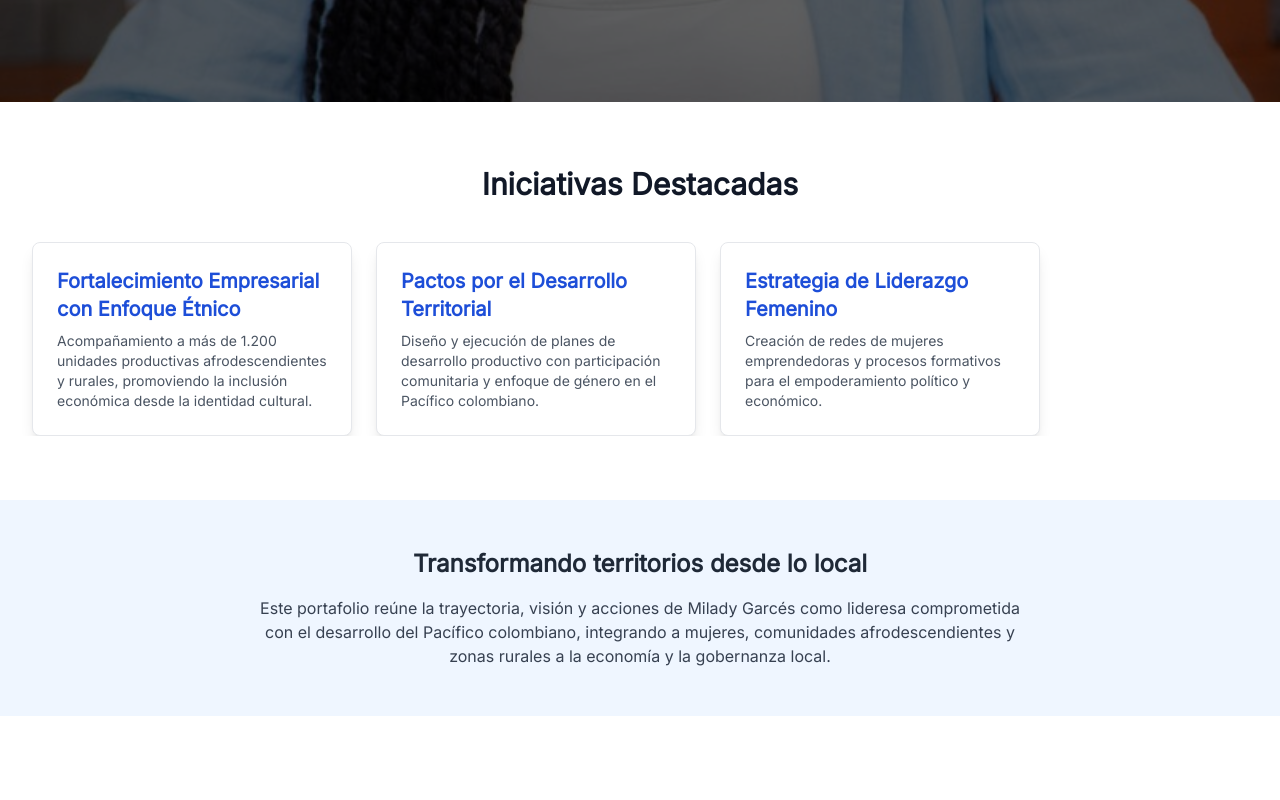
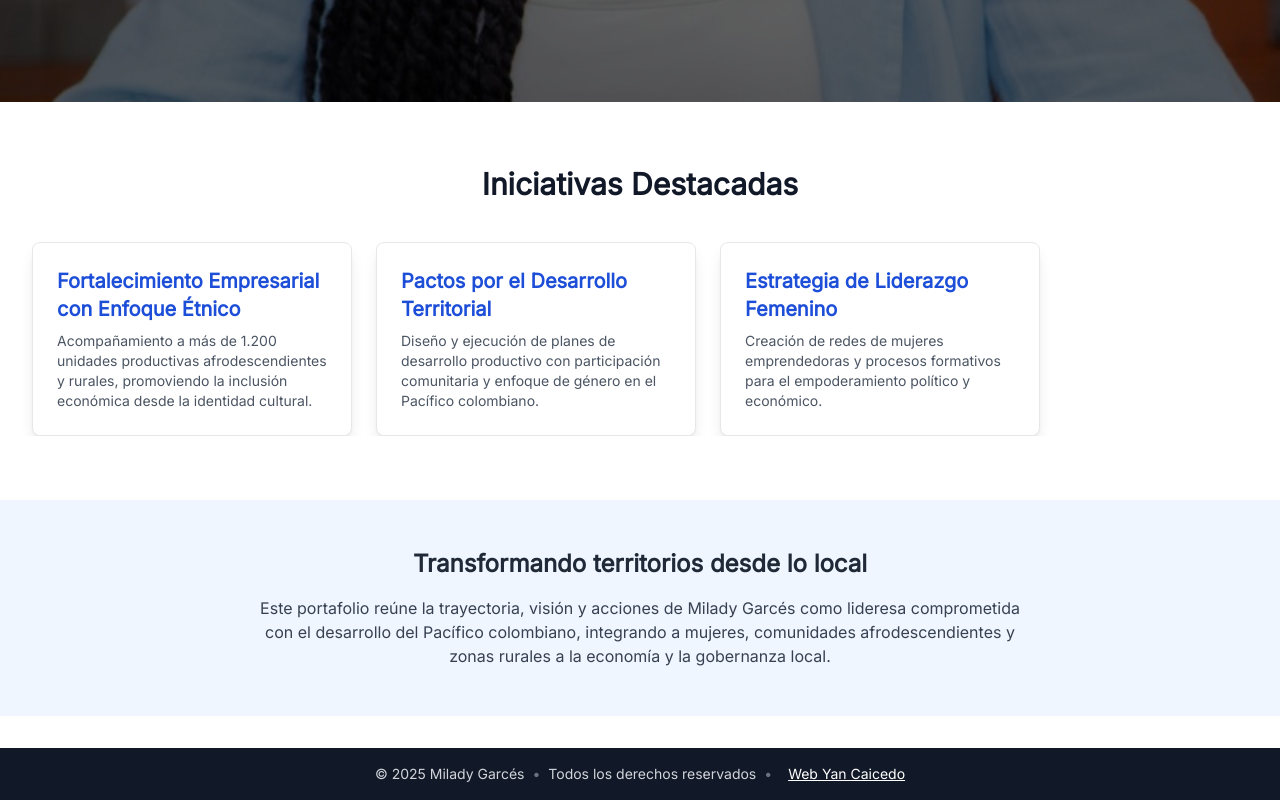
Before and after one commit to Yacaicedo6/Milady-Garces, a React (Vite) app: page /Milady-Garces/Home in a window 1280 px wide. Shown: the part 679-1479 px from the top of the page. Before the commit the page ends 1395 px from the top, so only its background shows below. Built offline with nearby package versions, Linux system fonts and the light colour scheme.

Commit message:
Update Home.jsx
Co-Authored-By: Yan <95263067+yacaicedo6@users.noreply.github.com>

```diff
--- a/src/components/Home.jsx
+++ b/src/components/Home.jsx
@@ -71,6 +71,26 @@ export default function Home() {
           Este portafolio reúne la trayectoria, visión y acciones de Milady Garcés como lideresa comprometida con el desarrollo del Pacífico colombiano, integrando a mujeres, comunidades afrodescendientes y zonas rurales a la economía y la gobernanza local.
         </p>
       </section>
-    </div>
-  );
-}
+        {/* Footer */}
+        <footer className="bg-gray-900 text-white py-4 text-center mt-8">
+          <div className="max-w-7xl mx-auto px-4">
+            <div className="flex flex-col md:flex-row items-center justify-center gap-2 text-sm">
+              <span className="text-gray-300">&copy; {new Date().getFullYear()} Milady Garcés</span>
+              <span className="text-gray-500">•</span>
+              <span className="text-gray-300">Todos los derechos reservados</span>
+              <span className="hidden md:inline text-gray-500">•</span>
+              <a
+                href="https://github.com/Yacaicedo6/Milady-Garces"
+                target="_blank"
+                rel="noopener noreferrer"
+                className="ml-0 md:ml-2 text-white underline hover:text-gray-300"
+                aria-label="Repositorio GitHub de Yacaicedo6 - Milady-Garces"
+              >
+                Web Yan Caicedo
+              </a>
+            </div>
+          </div>
+        </footer>
+      </div>
+    );
+  }
```
